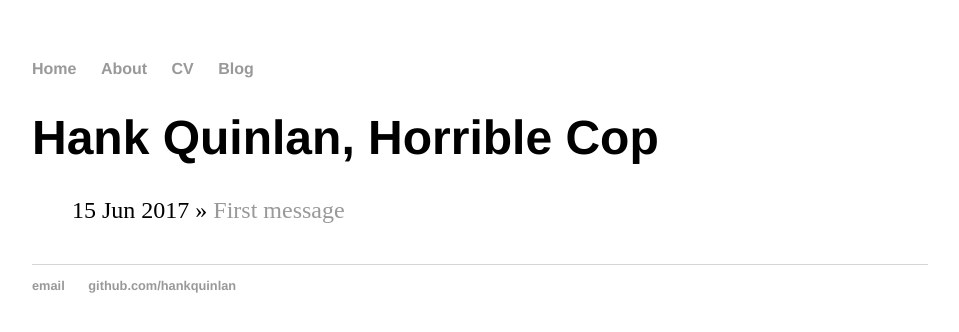
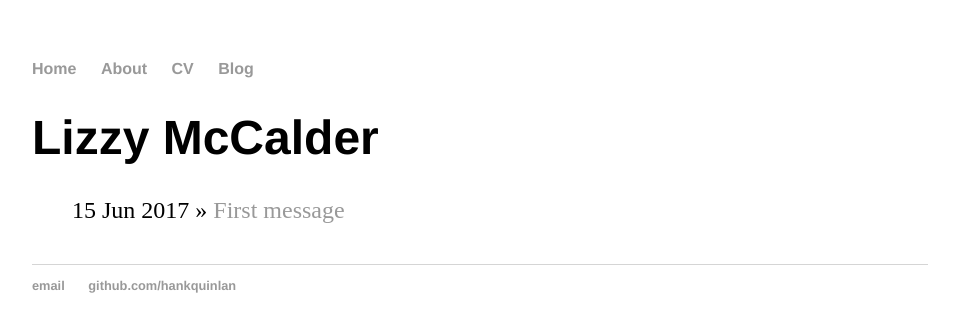
Before and after one commit to LizzyMcCalder/lizzymccalder.github.io, a Jekyll site: the page built from index.html, in a window 1280 px wide. Shown: the top 332 px of the page, without its empty margins (160-1119 px from the left). Built offline with Jekyll 4.4.1, drawn with Linux system fonts in a browser that asks for light colours.

Commit message:
title change

```diff
--- a/index.html
+++ b/index.html
@@ -1,6 +1,6 @@
 ---
 layout: default
-title: Hank Quinlan, Horrible Cop
+title: Lizzy McCalder
 ---
 
 <h1>{{ page.title }}</h1>
```
